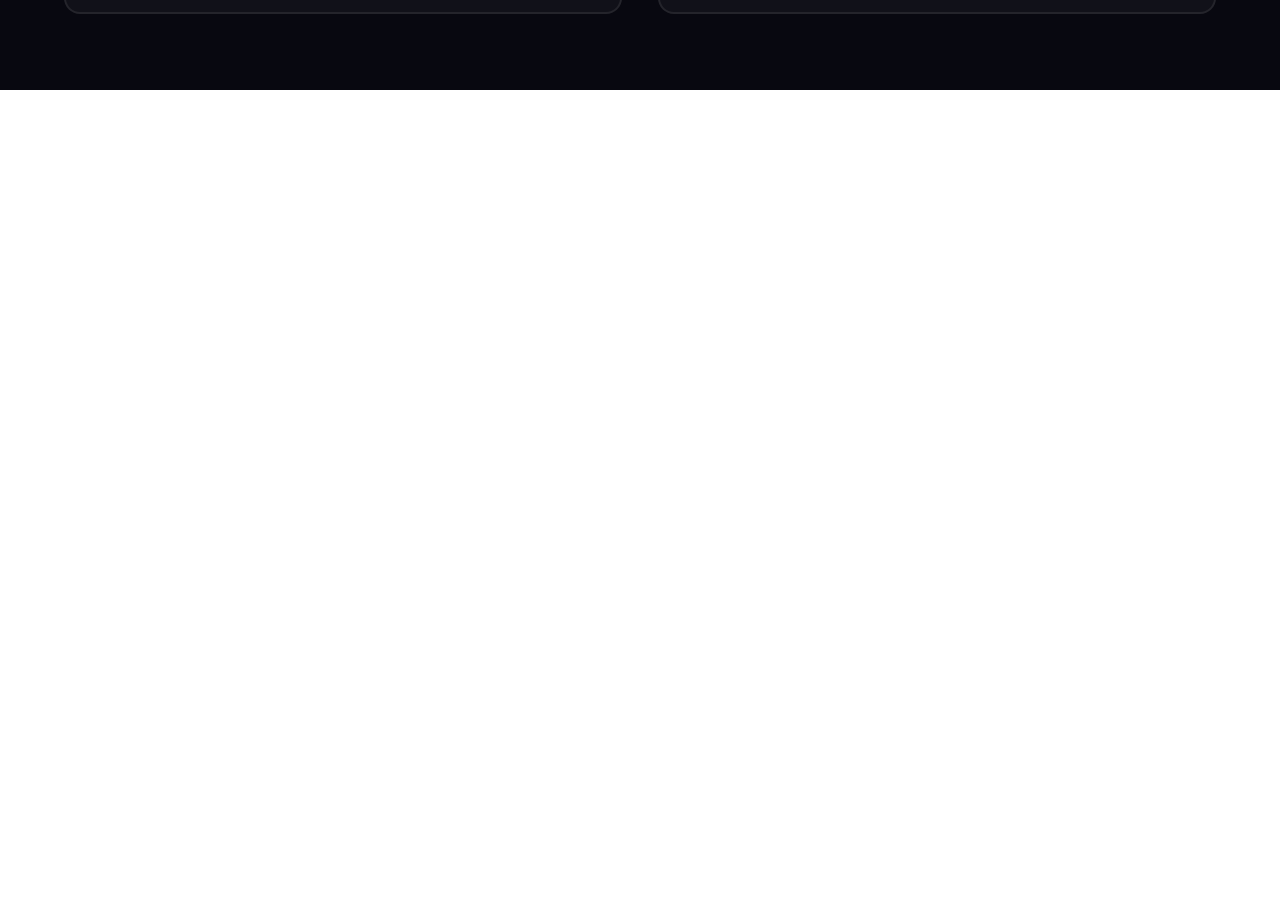
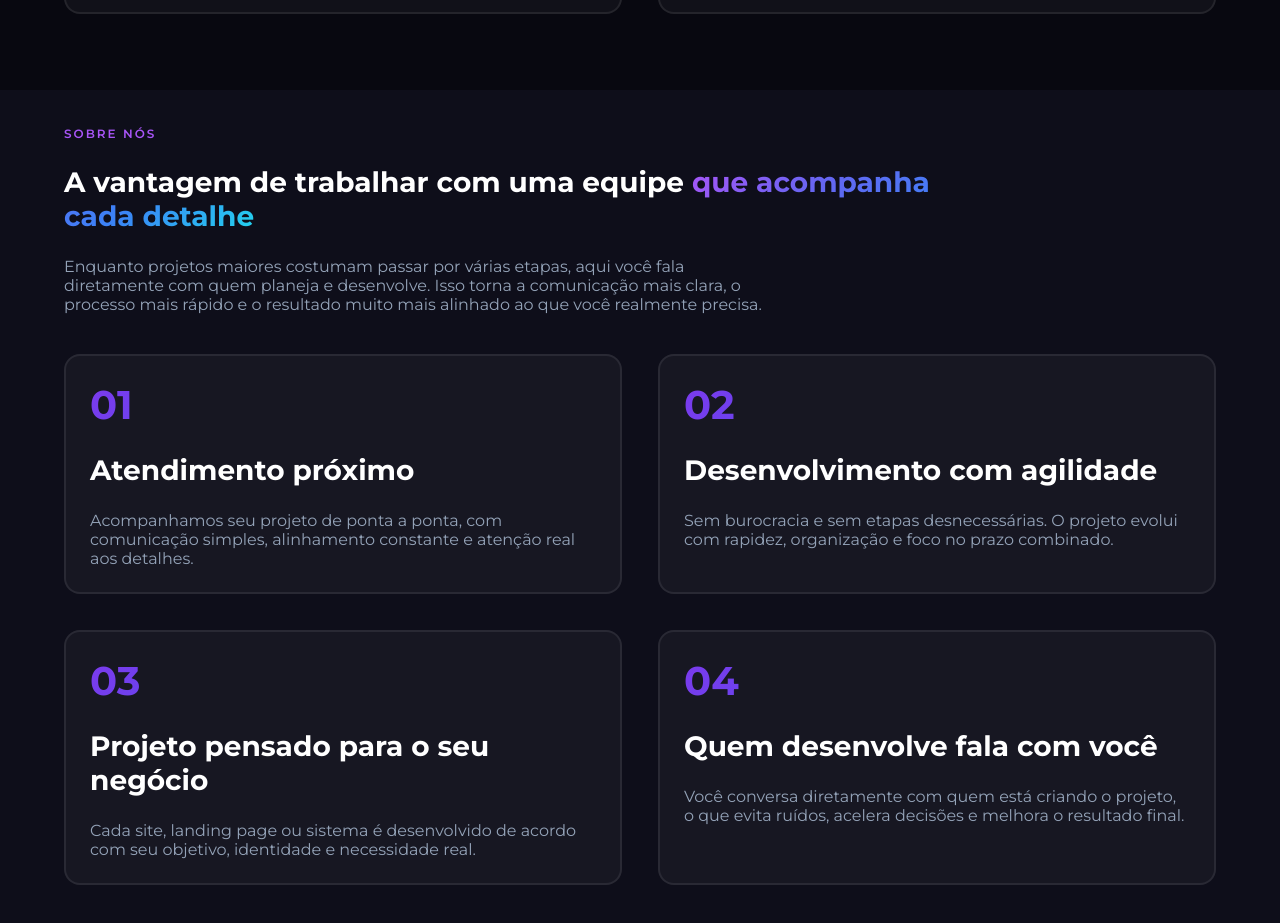
Before and after one commit to JayfckZ/fluxy, a React (Vite) app: page / in a window 1280 px wide. Shown: the part 1475-2398 px from the top of the page. Before the commit the page ends 1565 px from the top, so only its background shows below. Built offline with nearby package versions, Linux system fonts and the light colour scheme.

Commit message:
add Sections in App

```diff
--- a/src/App.tsx
+++ b/src/App.tsx
@@ -11,15 +11,14 @@ function App() {
       <Layout>
         <Header />
         <Hero />
-      </Layout>
-      <Section primary id='serviços'>
+        <Section primary id="serviços">
           <p className="uptitle">Serviços</p>
           <h2 className="title">
             Serviços feitos para <span>o seu negócio</span>
           </h2>
           <p className="subtitle">
-          Desenvolvemos projetos digitais sob medida, do conceito ao lançamento,
-          com atenção a cada detalhe.
+            Desenvolvemos projetos digitais sob medida, do conceito ao
+            lançamento, com atenção a cada detalhe.
           </p>
           <CardGrid>
             <Card type="icon" icon="rocket-takeoff">
@@ -39,8 +38,8 @@ function App() {
             <Card type="icon" icon="gear">
               <h5 className="title">Sistemas Web</h5>
               <p className="subtitle">
-              Dashboards, painéis de gestão e aplicações web personalizadas que
-              automatizam e organizam o seu negócio.
+                Dashboards, painéis de gestão e aplicações web personalizadas
+                que automatizam e organizam o seu negócio.
               </p>
             </Card>
             <Card type="icon" icon="lightbulb">
@@ -52,6 +51,50 @@ function App() {
             </Card>
           </CardGrid>
         </Section>
+        <Section id={'sobre'}>
+          <p className="uptitle">Sobre nós</p>
+          <h2 className="title">
+            A vantagem de trabalhar com uma equipe{' '}
+            <span>que acompanha cada detalhe</span>
+          </h2>
+          <p className="subtitle">
+            Enquanto projetos maiores costumam passar por várias etapas, aqui
+            você fala diretamente com quem planeja e desenvolve. Isso torna a
+            comunicação mais clara, o processo mais rápido e o resultado muito
+            mais alinhado ao que você realmente precisa.
+          </p>
+          <CardGrid>
+            <Card type="number" number="01">
+              <h5 className="title">Atendimento próximo</h5>
+              <p className="subtitle">
+                Acompanhamos seu projeto de ponta a ponta, com comunicação
+                simples, alinhamento constante e atenção real aos detalhes.
+              </p>
+            </Card>
+            <Card type="number" number="02">
+              <h5 className="title">Desenvolvimento com agilidade</h5>
+              <p className="subtitle">
+                Sem burocracia e sem etapas desnecessárias. O projeto evolui com
+                rapidez, organização e foco no prazo combinado.
+              </p>
+            </Card>
+            <Card type="number" number="03">
+              <h5 className="title">Projeto pensado para o seu negócio</h5>
+              <p className="subtitle">
+                Cada site, landing page ou sistema é desenvolvido de acordo com
+                seu objetivo, identidade e necessidade real.
+              </p>
+            </Card>
+            <Card type="number" number="04">
+              <h5 className="title">Quem desenvolve fala com você</h5>
+              <p className="subtitle">
+                Você conversa diretamente com quem está criando o projeto, o que
+                evita ruídos, acelera decisões e melhora o resultado final.
+              </p>
+            </Card>
+          </CardGrid>
+        </Section>
+      </Layout>
     </>
   )
 }
--- a/src/components/Section/styles.ts
+++ b/src/components/Section/styles.ts
@@ -9,6 +9,7 @@ export const SectionContainer = styled.section<{ primary?: boolean }>`
     font-weight: 600;
     font-size: 12px;
     letter-spacing: 2px;
+    text-transform: uppercase;
   }
 
   .title {
@@ -36,4 +37,9 @@ export const CardGrid = styled.div`
   grid-gap: 36px;
   margin: 40px 0;
 
+  @media (max-width: 768px) {
+    grid-template-columns: 1fr;
+  }
+
+
 `
--- a/src/containers/Header/styles.ts
+++ b/src/containers/Header/styles.ts
@@ -2,7 +2,7 @@ import styled from 'styled-components'
 
 export const Header = styled.header`
   padding: 8px 40px;
-  background-color: var(--bg);
+  background-color: rgba(8, 8, 16, 0.85);
   display: flex;
   align-items: center;
   justify-content: space-between;
--- a/src/containers/Hero/styles.ts
+++ b/src/containers/Hero/styles.ts
@@ -10,6 +10,7 @@ export const Hero = styled.section`
   align-items: center;
   justify-content: center;
   position: relative;
+  min-height: calc(100dvh - 80px);
 
   .container {
     display: flex;
--- a/src/index.css
+++ b/src/index.css
@@ -19,10 +19,11 @@
   box-sizing: border-box;
 
   font-family: 'Montserrat', sans-serif;
+  scroll-behavior: smooth;
 }
 
 body {
-  scroll-behavior: smooth;
+  background-color: var(--bg);
 }
 
 .container {
--- a/src/styles.ts
+++ b/src/styles.ts
@@ -1,7 +1,6 @@
 import styled from 'styled-components'
 
 export const Layout = styled.div`
-  min-height: 100dvh;
   display: flex;
   flex-direction: column;
 `
```
Lines whose indentation alone changed are shown as unchanged.
